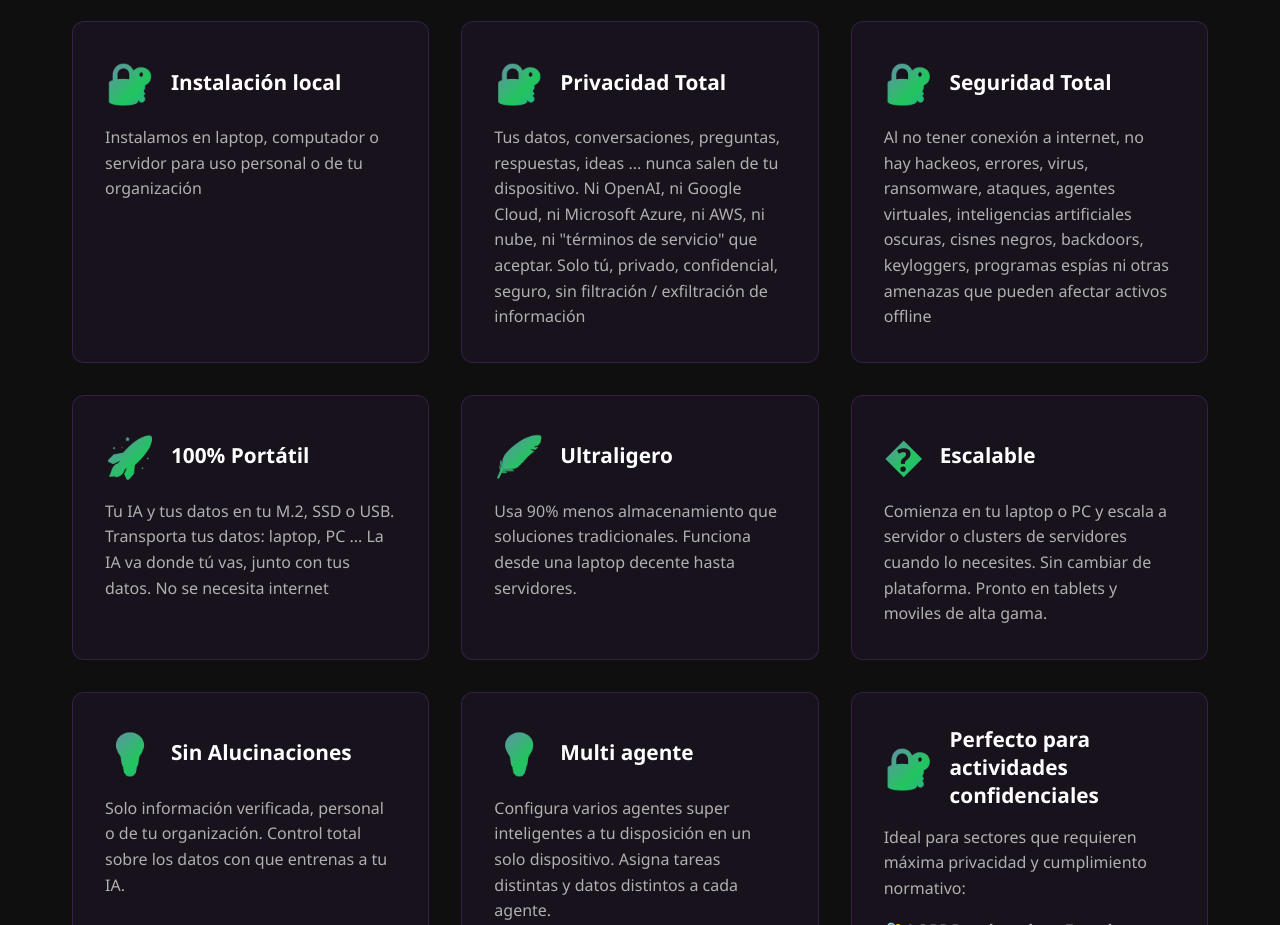
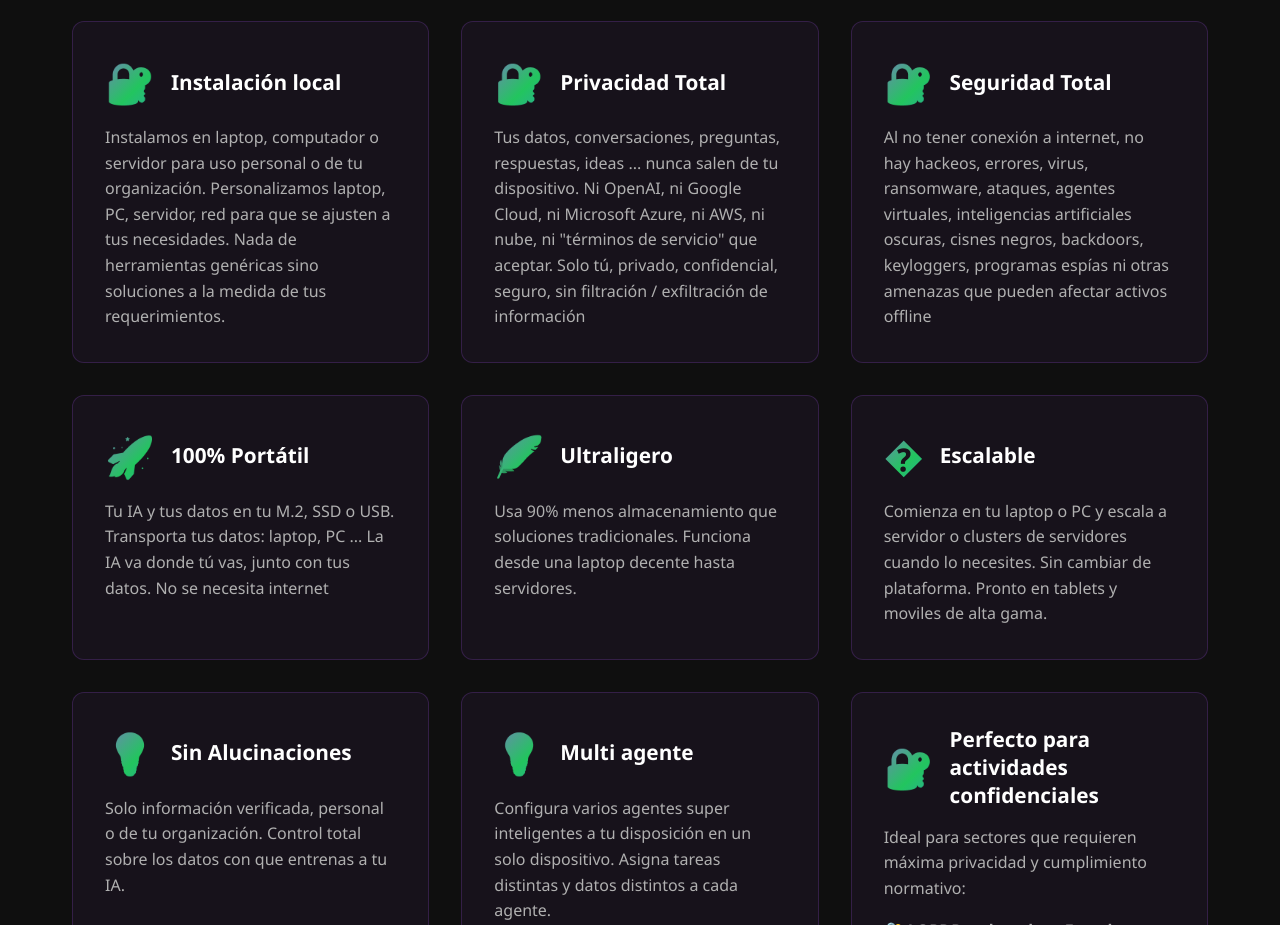
Before and after one commit to ricardoortegao/iasoloparami, a website: page public/index.html in a window 1280 px wide. Shown: the part 1140-2065 px from the top of the page. Drawn offline with Linux system fonts and the light colour scheme.

Commit message:
Actualizacion automatica

```diff
--- a/public/index.html
+++ b/public/index.html
@@ -977,7 +977,7 @@
                     <div class="feature-icon">🔐</div>
                     <h3>Instalación local</h3>
                 </div>
-                <p>Instalamos en laptop, computador o servidor para uso personal o de tu organización</p>
+                <p>Instalamos en laptop, computador o servidor para uso personal o de tu organización. Personalizamos laptop, PC, servidor, red para que se ajusten a tus necesidades. Nada de herramientas genéricas sino soluciones a la medida de tus requerimientos.</p>
             </div>
 
             <div class="feature-card">
```
